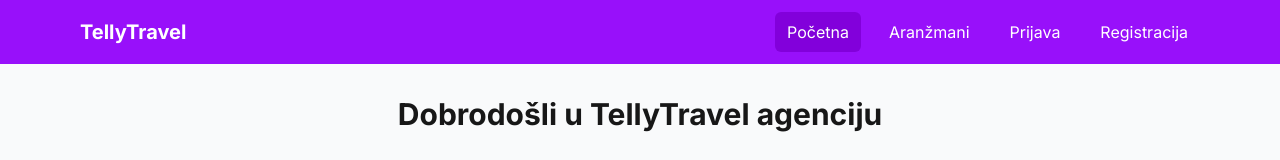
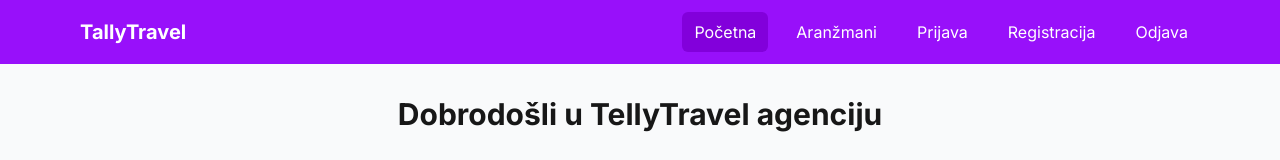
Before and after one commit to elab-development/internet-tehnologije-2025-vebapkzaturistickuagenciju_2022_0549, a Next.js app in the folder flashcards-webapp/: page / in a window 1280 px wide. Shown: the top 160 px of the page. Built offline with nearby package versions, Linux system fonts and the light colour scheme; no server answers.

Commit message:
Add logout button to Navbar

```diff
--- a/flashcards-webapp/src/app/api/arrangements/[id]/route.ts
+++ b/flashcards-webapp/src/app/api/arrangements/[id]/route.ts
@@ -41,7 +41,6 @@ export async function PUT(
   { params }: { params: Promise<{ id: string }> }
 ) {
   try {
-    // Provera autentifikacije
     const user = checkAuth(request)
     if (!user) {
       return NextResponse.json(
@@ -98,7 +97,6 @@ export async function DELETE(
   { params }: { params: Promise<{ id: string }> }
 ) {
   try {
-    // Provera autentifikacije
     const user = checkAuth(request)
     if (!user) {
       return NextResponse.json(
--- a/flashcards-webapp/src/components/Navbar.tsx
+++ b/flashcards-webapp/src/components/Navbar.tsx
@@ -13,7 +13,7 @@ export default function Navbar() {
       <div className="max-w-6xl mx-auto px-4">
         <div className="flex justify-between items-center h-16">
           <Link href="/" className="text-xl font-bold">
-            TellyTravel
+            TallyTravel
           </Link>
 
           <div className="flex space-x-4">
@@ -49,6 +49,16 @@ export default function Navbar() {
             >
               Registracija
             </Link>
+            <button
+              onClick={() => {
+                localStorage.removeItem('token')
+                localStorage.removeItem('user')
+                window.location.href = '/'
+              }}
+              className="px-3 py-2 rounded-md hover:bg-purple-500"
+            >
+              Odjava
+            </button>
           </div>
         </div>
       </div>
```
